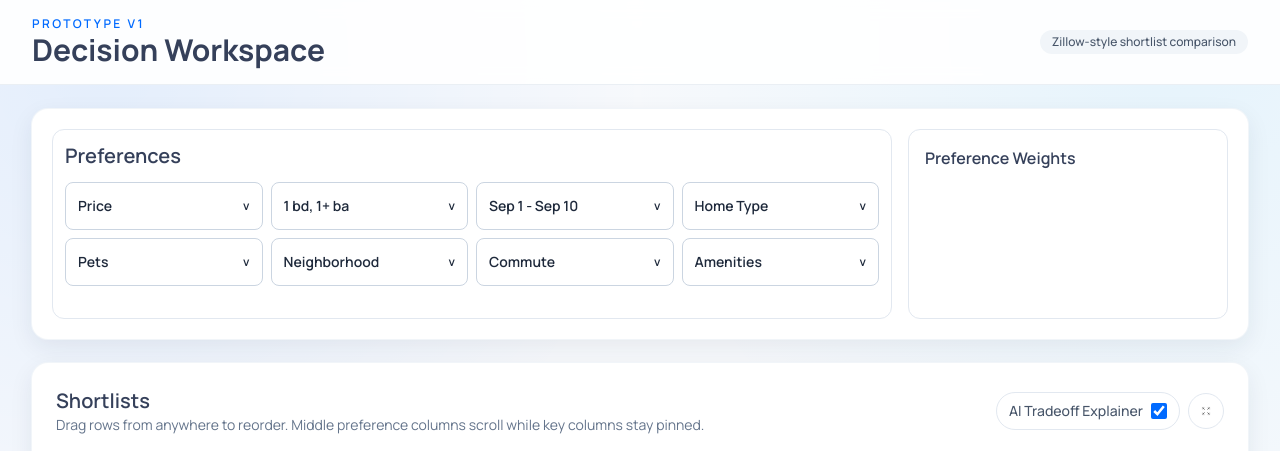
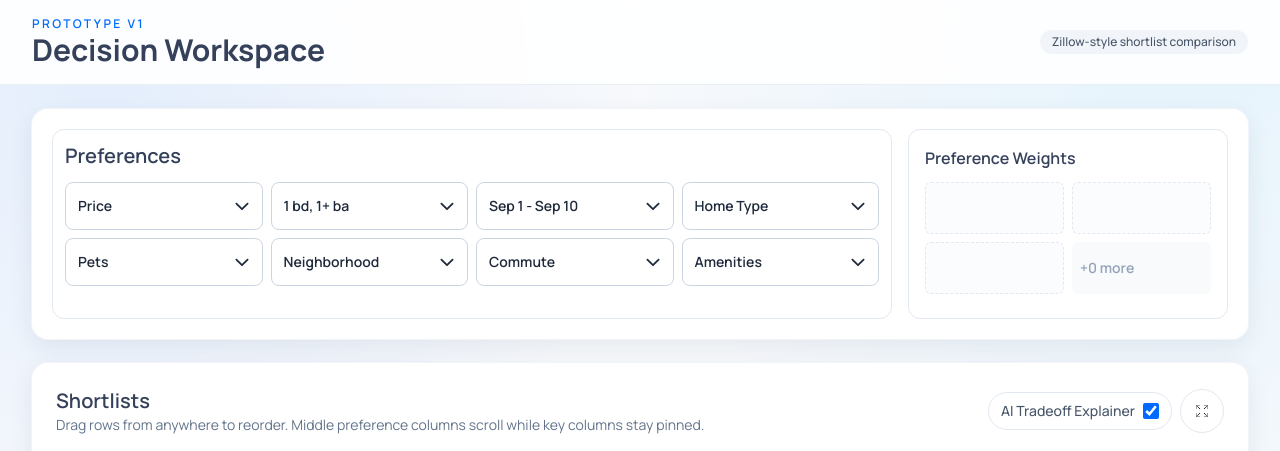
Before and after one commit to tkakati/zillow-decision-dashboard, a Next.js app: page / in a window 1280 px wide. Shown: the top 451 px of the page. Built offline with nearby package versions, Linux system fonts and the light colour scheme.

Commit message:
Compact preference weights panel with anchored popover

```diff
--- a/app/page.tsx
+++ b/app/page.tsx
@@ -323,6 +323,9 @@ function deriveScoringState(preferences: PreferencesState): {
     }
 
     if (priority === "neighborhood") {
+      if (preferences.viewPreferences.length > 0) {
+        priorityAttributes.push("naturalLight");
+      }
       priorityAttributes.push(...preferences.neighborhoodScores);
     }
 
--- a/components/DashboardTable.tsx
+++ b/components/DashboardTable.tsx
@@ -570,14 +570,14 @@ export function DashboardTable({
             onClick={toggleFullscreen}
             aria-label={isFullscreen ? "Exit full screen" : "Expand screen"}
             title={isFullscreen ? "Exit full screen" : "Expand screen"}
-            className="flex h-9 w-9 items-center justify-center rounded-full border border-slate-200 hover:bg-slate-50"
+            className="flex h-11 w-11 items-center justify-center rounded-full border border-slate-200 hover:bg-slate-50"
           >
             <Image
               src="/icons/expand-screen.avif"
               alt=""
-              width={14}
-              height={14}
-              className="h-3.5 w-3.5"
+              width={22}
+              height={22}
+              className="h-[22px] w-[22px]"
             />
           </button>
         </div>
--- a/components/PreferencesCard.tsx
+++ b/components/PreferencesCard.tsx
@@ -20,6 +20,12 @@ import {
 interface PreferencesCardProps {
   preferences: PreferencesState;
   onPreferencesChange: (next: PreferencesState) => void;
+}
+
+interface PreferenceWeightItem {
+  id: string;
+  label: string;
+  priority: PriorityKey;
 }
 
 type FilterTab =
@@ -252,36 +258,66 @@ function deriveSelectedPriorities(preferences: PreferencesState): PriorityKey[]
   return unique;
 }
 
-function priorityDisplayLabel(priority: PriorityKey, preferences: PreferencesState): string {
+function derivePriorityWeightItems(preferences: PreferencesState): PreferenceWeightItem[] {
+  const priorities = deriveSelectedPriorities(preferences);
+  const items: PreferenceWeightItem[] = [];
+
+  for (const priority of priorities) {
     if (priority === "amenities") {
       if (preferences.amenities.length === 0) {
-      return priorityLabels.amenities;
+        items.push({
+          id: "amenities",
+          label: priorityLabels.amenities,
+          priority,
+        });
+        continue;
       }
 
-    const amenityNames = preferences.amenities.map((amenity) => amenityLabelMap[amenity] ?? amenity);
-    const first = amenityNames[0];
-    const remaining = amenityNames.length - 1;
-    return remaining > 0 ? `Amenities: ${first} +${remaining} more` : `Amenities: ${first}`;
+      for (const amenity of preferences.amenities) {
+        items.push({
+          id: `amenity-${amenity}`,
+          label: amenityLabelMap[amenity] ?? amenity,
+          priority,
+        });
+      }
+      continue;
     }
 
     if (priority === "neighborhood") {
-    const neighborhoodSelections = [
-      ...preferences.viewPreferences.map((view) => viewLabelMap[view] ?? view),
-      ...preferences.neighborhoodScores.map(
-        (score) => neighborhoodScoreLabelMap[score] ?? score,
-      ),
+      const neighborhoodItems: PreferenceWeightItem[] = [
+        ...preferences.viewPreferences.map((view) => ({
+          id: `neighborhood-view-${view}`,
+          label: viewLabelMap[view] ?? view,
+          priority,
+        })),
+        ...preferences.neighborhoodScores.map((score) => ({
+          id: `neighborhood-score-${score}`,
+          label: neighborhoodScoreLabelMap[score] ?? score,
+          priority,
+        })),
       ];
 
-    if (neighborhoodSelections.length === 0) {
-      return priorityLabels.neighborhood;
+      if (neighborhoodItems.length === 0) {
+        items.push({
+          id: "neighborhood",
+          label: priorityLabels.neighborhood,
+          priority,
+        });
+        continue;
       }
 
-    const first = neighborhoodSelections[0];
-    const remaining = neighborhoodSelections.length - 1;
-    return remaining > 0 ? `Neighborhood: ${first} +${remaining} more` : `Neighborhood: ${first}`;
+      items.push(...neighborhoodItems);
+      continue;
     }
 
-  return priorityLabels[priority];
+    items.push({
+      id: priority,
+      label: priorityLabels[priority],
+      priority,
+    });
+  }
+
+  return items;
 }
 
 function normalizePreferences(next: PreferencesState): PreferencesState {
@@ -343,13 +379,14 @@ function normalizePreferences(next: PreferencesState): PreferencesState {
 
 export function PreferencesCard({ preferences, onPreferencesChange }: PreferencesCardProps) {
   const [activeTab, setActiveTab] = useState<FilterTab | null>(null);
-  const [weightsModalOpen, setWeightsModalOpen] = useState(false);
+  const [weightsPopoverOpen, setWeightsPopoverOpen] = useState(false);
   const wrapperRef = useRef<HTMLDivElement | null>(null);
 
   useEffect(() => {
     function handleOutsideClick(event: MouseEvent) {
       if (!wrapperRef.current?.contains(event.target as Node)) {
         setActiveTab(null);
+        setWeightsPopoverOpen(false);
       }
     }
 
@@ -358,26 +395,13 @@ export function PreferencesCard({ preferences, onPreferencesChange }: Preference
   }, []);
 
   useEffect(() => {
-    if (!weightsModalOpen) {
-      return;
-    }
-
-    const previousOverflow = document.body.style.overflow;
-    document.body.style.overflow = "hidden";
-
-    return () => {
-      document.body.style.overflow = previousOverflow;
-    };
-  }, [weightsModalOpen]);
-
-  useEffect(() => {
     function handleEscape(event: KeyboardEvent) {
       if (event.key !== "Escape") {
         return;
       }
 
-      if (weightsModalOpen) {
-        setWeightsModalOpen(false);
+      if (weightsPopoverOpen) {
+        setWeightsPopoverOpen(false);
         return;
       }
 
@@ -386,11 +410,18 @@ export function PreferencesCard({ preferences, onPreferencesChange }: Preference
 
     document.addEventListener("keydown", handleEscape);
     return () => document.removeEventListener("keydown", handleEscape);
-  }, [weightsModalOpen]);
+  }, [weightsPopoverOpen]);
 
-  const selectedPriorities = useMemo(() => deriveSelectedPriorities(preferences), [preferences]);
-  const visiblePriorities = selectedPriorities.slice(0, 2);
-  const hiddenCount = selectedPriorities.length - visiblePriorities.length;
+  const priorityWeightItems = useMemo(() => derivePriorityWeightItems(preferences), [preferences]);
+  const firstRowPriorities = priorityWeightItems.slice(0, 2);
+  const thirdPriority = priorityWeightItems[2];
+  const hiddenCount = Math.max(priorityWeightItems.length - 3, 0);
+
+  useEffect(() => {
+    if (hiddenCount === 0) {
+      setWeightsPopoverOpen(false);
+    }
+  }, [hiddenCount]);
 
   function updatePreferences(updater: (current: PreferencesState) => PreferencesState) {
     onPreferencesChange(normalizePreferences(updater(preferences)));
@@ -465,7 +496,20 @@ export function PreferencesCard({ preferences, onPreferencesChange }: Preference
                       }`}
                     >
                       <span className="truncate">{summaryLabel(tab, preferences)}</span>
-                      <span className="ml-2 text-xs">v</span>
+                      <svg
+                        viewBox="0 0 20 20"
+                        aria-hidden="true"
+                        className="ml-2 h-4 w-4 flex-none"
+                      >
+                        <path
+                          d="M3 7l7 7 7-7"
+                          fill="none"
+                          stroke="currentColor"
+                          strokeWidth="2.25"
+                          strokeLinecap="round"
+                          strokeLinejoin="round"
+                        />
+                      </svg>
                     </button>
                   ))}
                 </div>
@@ -859,33 +903,30 @@ export function PreferencesCard({ preferences, onPreferencesChange }: Preference
             ) : null}
           </div>
 
-          <aside className="h-[190px] rounded-xl border border-slate-200 bg-white p-4">
+          <aside className="relative h-[190px] rounded-xl border border-slate-200 bg-white p-4">
             <h3 className="mb-3 text-base font-semibold text-zillowSlate">Preference Weights</h3>
-            <div className="space-y-2 text-sm">
-              {visiblePriorities.map((priority) => {
-                const level = preferences.priorityWeights[priority] ?? 3;
+            <div className="grid grid-cols-2 gap-2 text-sm">
+              {firstRowPriorities.map((item) => {
+                const level = preferences.priorityWeights[item.priority] ?? 3;
                 return (
                   <div
-                    key={priority}
-                    className="flex items-center justify-between gap-3 rounded-md bg-slate-50 px-2 py-2"
+                    key={item.id}
+                    className="flex min-h-[52px] items-center justify-between gap-2 rounded-md bg-slate-50 px-2 py-2"
                   >
-                    <span
-                      className="min-w-0 flex-1 truncate font-medium text-slate-700"
-                      title={priorityDisplayLabel(priority, preferences)}
-                    >
-                      {priorityDisplayLabel(priority, preferences)}
+                    <span className="min-w-0 flex-1 truncate font-medium text-slate-700" title={item.label}>
+                      {item.label}
                     </span>
                     <div className="flex items-center gap-1">
                       {[1, 2, 3, 4, 5].map((dotLevel) => (
                         <button
-                          key={`${priority}-${dotLevel}`}
+                          key={`${item.id}-${dotLevel}`}
                           type="button"
-                          onClick={() => setPriorityLevel(priority, dotLevel)}
+                          onClick={() => setPriorityLevel(item.priority, dotLevel)}
                           className={`h-2.5 w-2.5 rounded-full ${
                             dotLevel <= level ? "bg-slate-800" : "bg-slate-300"
                           }`}
-                          title={`${priorityDisplayLabel(priority, preferences)} importance ${dotLevel}/5`}
-                          aria-label={`${priorityDisplayLabel(priority, preferences)} importance ${dotLevel}/5`}
+                          title={`${item.label} importance ${dotLevel}/5`}
+                          aria-label={`${item.label} importance ${dotLevel}/5`}
                         />
                       ))}
                     </div>
@@ -893,56 +934,83 @@ export function PreferencesCard({ preferences, onPreferencesChange }: Preference
                 );
               })}
 
-              {hiddenCount > 0 ? (
+              {Array.from({ length: Math.max(0, 2 - firstRowPriorities.length) }).map((_, index) => (
+                <div
+                  key={`first-row-empty-${index}`}
+                  className="min-h-[52px] rounded-md border border-dashed border-slate-200 bg-slate-50/50"
+                />
+              ))}
+
+              {thirdPriority ? (
+                <div className="flex min-h-[52px] items-center justify-between gap-2 rounded-md bg-slate-50 px-2 py-2">
+                  <span className="min-w-0 flex-1 truncate font-medium text-slate-700" title={thirdPriority.label}>
+                    {thirdPriority.label}
+                  </span>
+                  <div className="flex items-center gap-1">
+                    {[1, 2, 3, 4, 5].map((dotLevel) => {
+                      const level = preferences.priorityWeights[thirdPriority.priority] ?? 3;
+                      return (
+                        <button
+                          key={`${thirdPriority.id}-${dotLevel}`}
+                          type="button"
+                          onClick={() => setPriorityLevel(thirdPriority.priority, dotLevel)}
+                          className={`h-2.5 w-2.5 rounded-full ${
+                            dotLevel <= level ? "bg-slate-800" : "bg-slate-300"
+                          }`}
+                          title={`${thirdPriority.label} importance ${dotLevel}/5`}
+                          aria-label={`${thirdPriority.label} importance ${dotLevel}/5`}
+                        />
+                      );
+                    })}
+                  </div>
+                </div>
+              ) : (
+                <div className="min-h-[52px] rounded-md border border-dashed border-slate-200 bg-slate-50/50" />
+              )}
+
+              <div className="relative">
                 <button
                   type="button"
-                  onClick={() => setWeightsModalOpen(true)}
-                  className="w-full rounded-md bg-slate-50 px-2 py-2 text-left text-sm font-semibold text-zillowBlue"
+                  disabled={hiddenCount === 0}
+                  onClick={() => {
+                    if (hiddenCount > 0) {
+                      setWeightsPopoverOpen((current) => !current);
+                    }
+                  }}
+                  className={`min-h-[52px] w-full rounded-md px-2 py-2 text-left text-sm font-semibold ${
+                    hiddenCount > 0
+                      ? "bg-slate-50 text-zillowBlue hover:bg-slate-100"
+                      : "bg-slate-50 text-slate-400"
+                  }`}
                 >
                   +{hiddenCount} more
                 </button>
-              ) : null}
-            </div>
-          </aside>
-        </div>
-      </section>
 
-      {weightsModalOpen ? (
-        <div
-          className="fixed inset-0 z-[100] flex items-center justify-center bg-slate-900/40 modal-overlay-in"
-          onMouseDown={() => setWeightsModalOpen(false)}
-        >
-          <div
-            role="dialog"
-            aria-modal="true"
-            aria-label="Your priorities"
-            onMouseDown={(event) => event.stopPropagation()}
-            className="modal-card-in mx-4 w-full max-w-xl rounded-2xl bg-white p-5 shadow-2xl"
-          >
-            <h3 className="mb-4 text-2xl font-semibold text-slate-800">Your priorities</h3>
-
-            <div className="max-h-[52vh] space-y-2 overflow-y-auto pr-1">
-              {selectedPriorities.map((priority) => {
-                const level = preferences.priorityWeights[priority] ?? 3;
+                {weightsPopoverOpen && hiddenCount > 0 ? (
+                  <div className="absolute right-0 top-full z-50 mt-2 w-[340px] rounded-xl border border-slate-200 bg-white p-3 shadow-xl">
+                    <p className="mb-2 text-sm font-semibold text-slate-800">All preference weights</p>
+                    <div className="max-h-[260px] space-y-2 overflow-y-auto pr-1">
+                      {priorityWeightItems.map((item) => {
+                        const level = preferences.priorityWeights[item.priority] ?? 3;
                         return (
                           <div
-                    key={`modal-${priority}`}
-                    className="flex items-center justify-between gap-3 rounded-md bg-slate-50 px-3 py-3"
+                            key={`popover-${item.id}`}
+                            className="flex items-center justify-between gap-3 rounded-md bg-slate-50 px-2 py-2"
                           >
-                    <span className="min-w-0 flex-1 font-medium text-slate-700">
-                      {priorityDisplayLabel(priority, preferences)}
+                            <span className="min-w-0 flex-1 truncate font-medium text-slate-700" title={item.label}>
+                              {item.label}
                             </span>
                             <div className="flex items-center gap-1">
                               {[1, 2, 3, 4, 5].map((dotLevel) => (
                                 <button
-                          key={`modal-${priority}-${dotLevel}`}
+                                  key={`popover-${item.id}-${dotLevel}`}
                                   type="button"
-                          onClick={() => setPriorityLevel(priority, dotLevel)}
-                          className={`h-3 w-3 rounded-full ${
+                                  onClick={() => setPriorityLevel(item.priority, dotLevel)}
+                                  className={`h-2.5 w-2.5 rounded-full ${
                                     dotLevel <= level ? "bg-slate-800" : "bg-slate-300"
                                   }`}
-                          title={`${priorityDisplayLabel(priority, preferences)} importance ${dotLevel}/5`}
-                          aria-label={`${priorityDisplayLabel(priority, preferences)} importance ${dotLevel}/5`}
+                                  title={`${item.label} importance ${dotLevel}/5`}
+                                  aria-label={`${item.label} importance ${dotLevel}/5`}
                                 />
                               ))}
                             </div>
@@ -950,19 +1018,22 @@ export function PreferencesCard({ preferences, onPreferencesChange }: Preference
                         );
                       })}
                     </div>
-
-            <div className="mt-5 flex justify-end">
+                    <div className="mt-3 flex justify-end">
                       <button
                         type="button"
-                onClick={() => setWeightsModalOpen(false)}
-                className="rounded-lg bg-zillowBlue px-6 py-2 text-sm font-semibold text-white"
+                        onClick={() => setWeightsPopoverOpen(false)}
+                        className="rounded-md bg-zillowBlue px-3 py-1.5 text-xs font-semibold text-white"
                       >
                         Done
                       </button>
                     </div>
                   </div>
+                ) : null}
               </div>
-      ) : null}
+            </div>
+          </aside>
+        </div>
+      </section>
     </>
   );
 }
```
Lines whose indentation alone changed are shown as unchanged.
